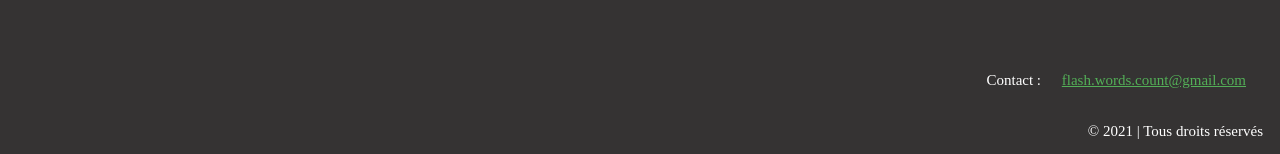
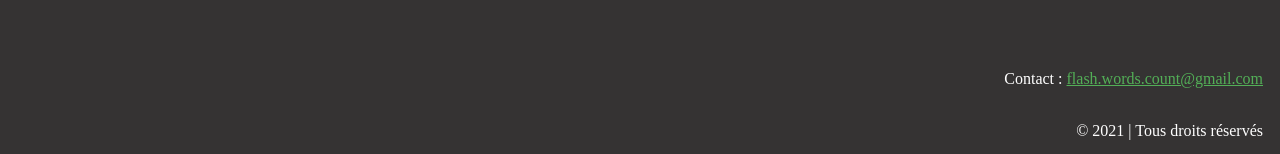
Before and after one commit to ElyFlash/ElyFlash, a plain HTML site: page index.html in a window 1280 px wide. Shown: the part 843-997 px from the top of the page. Drawn offline with Linux system fonts and the light colour scheme.

Commit message:
Update styles.css

```diff
--- a/styles.css
+++ b/styles.css
@@ -59,9 +59,9 @@ footer{
     justify-content: flex-end;
     flex-direction:column;
 }
-footer p, a{
+footer p{
     margin: 17px;
-    font-size: 15px;
+    font-size: 16px;
 }
 a{
     color: #53af57;
```
